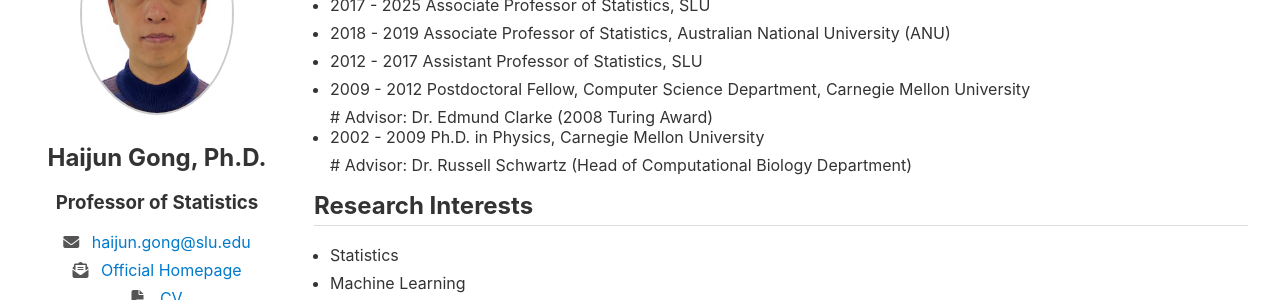
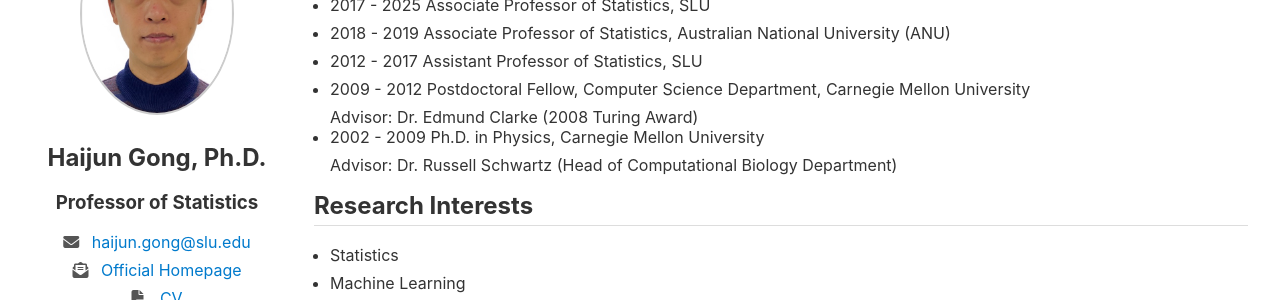
Before and after one commit to GongData/gongData.github.io, a Jekyll site: the page index.html, which Jekyll copies as it is, in a window 1280 px wide. Shown: the part 177-477 px from the top of the page. Built offline with Jekyll 4.4.1, drawn with Linux system fonts in a browser that asks for light colours; part of the change alters nothing that is shown.

```diff
--- a/index.html
+++ b/index.html
@@ -130,9 +130,9 @@
 <li>2018 - 2019 Associate Professor of Statistics, Australian National University (ANU) </li>
 <li>2012 - 2017 Assistant Professor of Statistics, SLU</li>
 <li>2009 - 2012 Postdoctoral Fellow, Computer Science Department, Carnegie Mellon University</li>
-      # Advisor: Dr. Edmund Clarke (2008 Turing Award)
+       Advisor: Dr. Edmund Clarke (2008 Turing Award)
 <li>2002 - 2009 Ph.D. in Physics, Carnegie Mellon University </li>
-      # Advisor: Dr. Russell Schwartz (Head of Computational Biology Department)
+       Advisor: Dr. Russell Schwartz (Head of Computational Biology Department)
 
     </ul>
 
```
